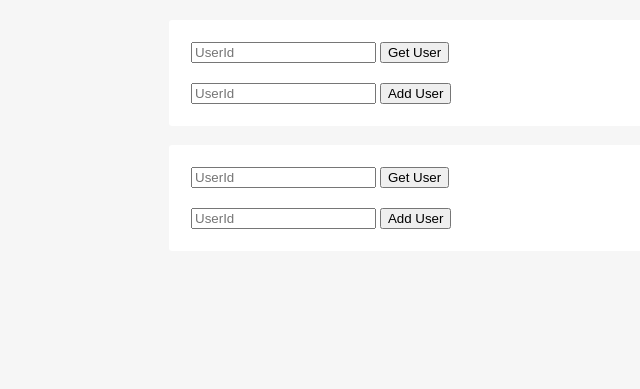
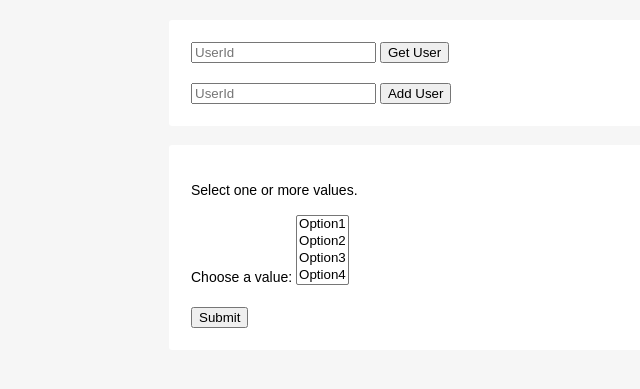
Before and after one commit to anthonyrussano/python-docker, a Flask app: page / in a window 1280 px wide. Shown: the top 389 px of the page, without its empty margins (191-831 px from the left). Run offline with Flask 2, Linux system fonts and the light colour scheme.

Commit message:
add new form to template

```diff
--- a/src/templates/index.html
+++ b/src/templates/index.html
@@ -133,15 +133,20 @@ table.body .article {
                       <td style="font-family: sans-serif; font-size: 14px; vertical-align: top;" valign="top">
 
                         <!-- START API AREA -->
+
+                        <p>Select one or more values.</p>
+
                         <form method="post" action="{{url_for('get_user')}}">
-                          <input type="text" placeholder="UserId" name="userId"/>
-                          <button type="submit">Get User</button>
+                        <label for="options">Choose a value:</label>
+                        <select id="options" name="keyname" size="4" multiple>
+                        <option value="option1">Option1</option>
+                        <option value="option2">Option2</option>
+                        <option value="option3">Option3</option>
+                        <option value="option4">Option4</option>
+                        </select><br><br>
+                        <input type="submit">
                         </form>
-                        <br>
-                        <form method="post" action="{{url_for('add_user')}}">
-                          <input type="text" placeholder="UserId" name="userId"/>
-                          <button type="submit">Add User</button>
-                        </form>
+
                         <!-- END API AREA -->
 
                       </td>
```
